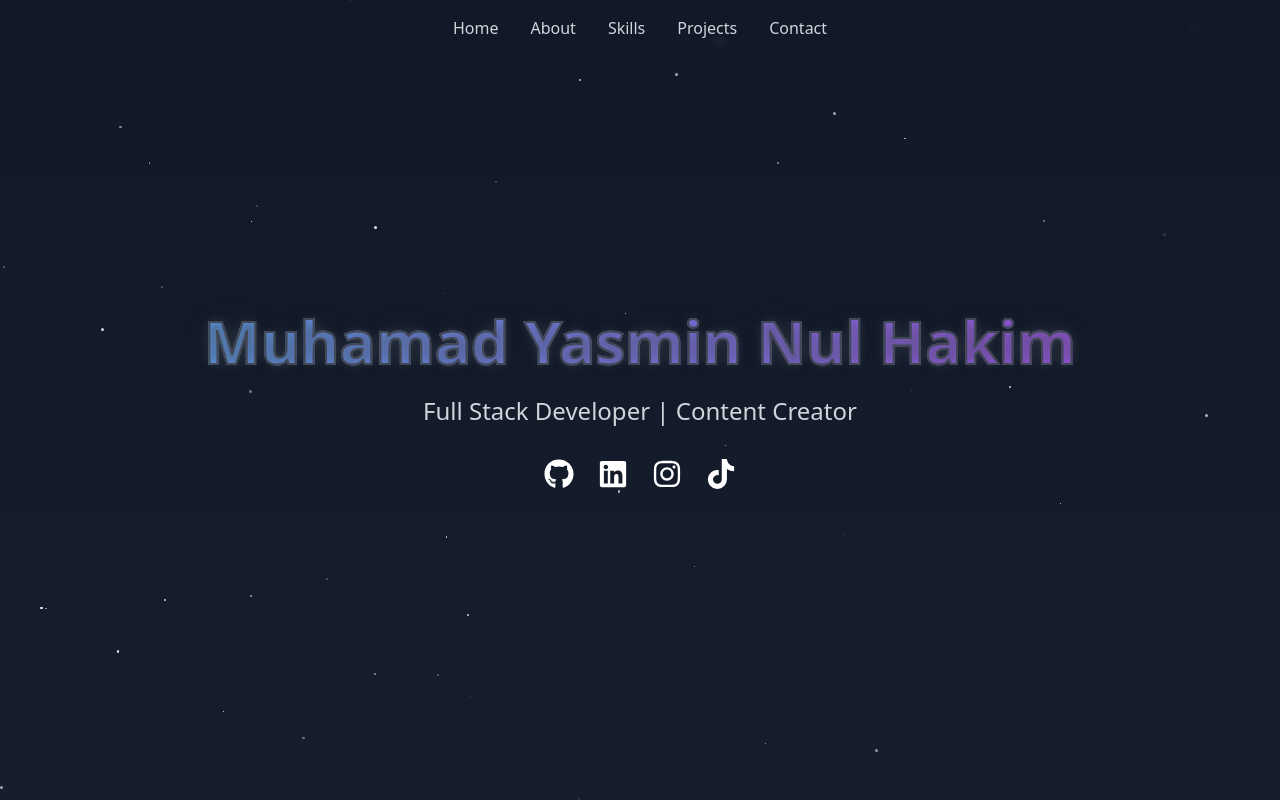
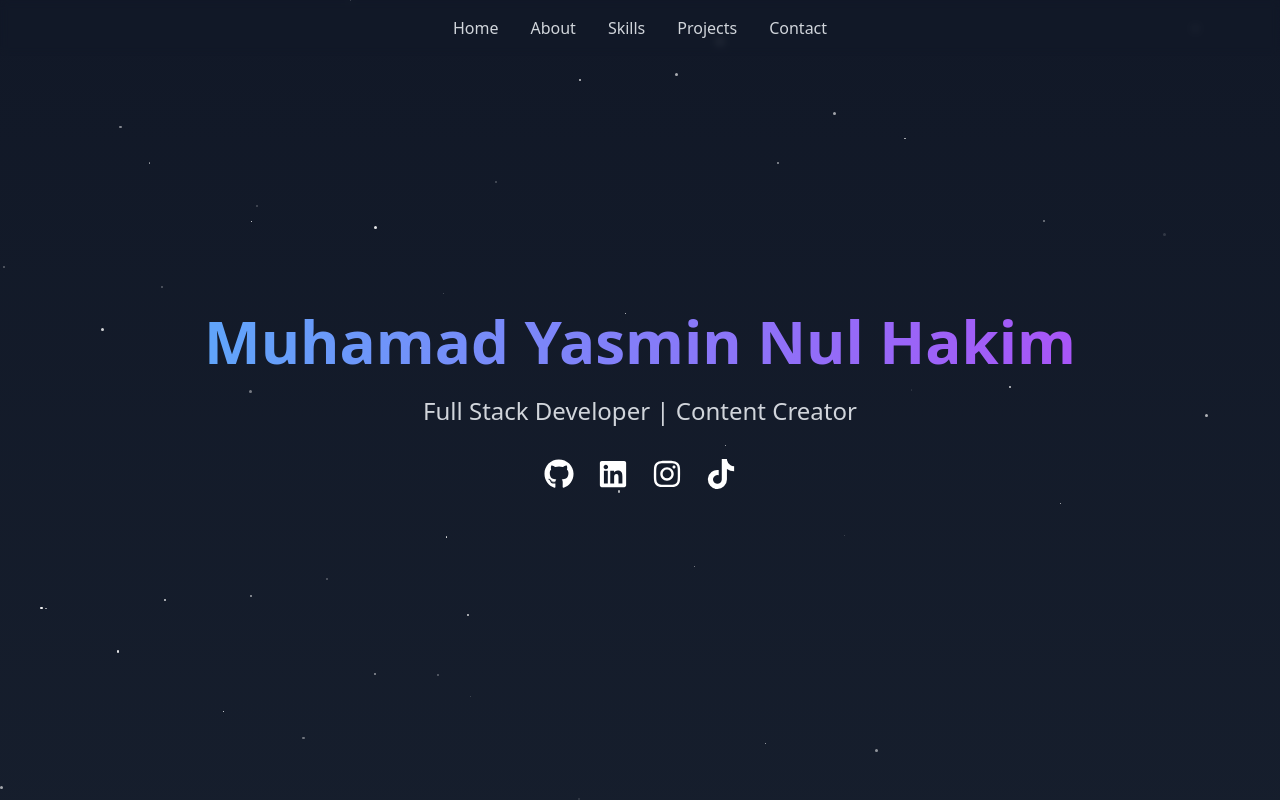
Before and after one commit to silendas/silendas.github.io, a Next.js app: page / in a window 1280 px wide. Shown: the top 800 px of the page. Built offline with nearby package versions, Linux system fonts and the light colour scheme; no server answers; the database is empty.

Commit message:
Update Hero Section

```diff
--- a/app/components/sections/HeroSection.tsx
+++ b/app/components/sections/HeroSection.tsx
@@ -6,7 +6,7 @@
         <section id="home" className="min-h-screen flex items-center justify-center px-2 sm:px-6 lg:px-8 relative overflow-hidden">
             <Stars />
             <div className="text-center relative z-10">
-                <h1 className="text-5xl md:text-6xl font-bold mb-6 bg-clip-text text-transparent bg-gradient-to-r from-blue-400 to-purple-500 animated-border">
+                <h1 className="text-5xl md:text-6xl font-bold mb-6 bg-clip-text text-transparent bg-gradient-to-r from-blue-400 to-purple-500">
                     Muhamad Yasmin Nul Hakim
                 </h1>
                 <p className="text-xl md:text-2xl text-gray-300 mb-8">
--- a/app/globals.css
+++ b/app/globals.css
@@ -5,71 +5,3 @@
 #__next-build-watcher {
     display: none;
   }
-
-.animated-text {
-  background: linear-gradient(
-    to right,
-    #ff0000,
-    #00ff00,
-    #0000ff,
-    #ff0000,
-    #00ff00,
-    #0000ff
-  );
-  -webkit-background-clip: text;
-  background-clip: text;
-  color: transparent;
-  animation: rainbow 6s linear infinite;
-  background-size: 400% 100%;
-}
-
-@keyframes rainbow {
-  0% {
-    background-position: 0 0;
-  }
-  100% {
-    background-position: 400% 0;
-  }
-}
-
-.animated-border {
-    position: relative;
-    -webkit-text-stroke: 2px;
-    -webkit-text-stroke-color: #ffffff;
-    animation: borderColorAnimation 8s linear infinite;
-    text-shadow:
-        0 0 10px rgba(255, 255, 255, 0.5),
-        0 0 20px rgba(255, 255, 255, 0.3),
-        0 0 30px rgba(255, 255, 255, 0.2);
-}
-
-@keyframes borderColorAnimation {
-    0% {
-        -webkit-text-stroke-color: #ffffff;
-        text-shadow:
-            0 0 10px rgba(255, 255, 255, 0.5),
-            0 0 20px rgba(255, 255, 255, 0.3),
-            0 0 30px rgba(255, 255, 255, 0.2);
-    }
-    33% {
-        -webkit-text-stroke-color: #9ca3af;
-        text-shadow:
-            0 0 10px rgba(156, 163, 175, 0.5),
-            0 0 20px rgba(156, 163, 175, 0.3),
-            0 0 30px rgba(156, 163, 175, 0.2);
-    }
-    66% {
-        -webkit-text-stroke-color: #111827;
-        text-shadow:
-            0 0 10px rgba(17, 24, 39, 0.5),
-            0 0 20px rgba(17, 24, 39, 0.3),
-            0 0 30px rgba(17, 24, 39, 0.2);
-    }
-    100% {
-        -webkit-text-stroke-color: #ffffff;
-        text-shadow:
-            0 0 10px rgba(255, 255, 255, 0.5),
-            0 0 20px rgba(255, 255, 255, 0.3),
-            0 0 30px rgba(255, 255, 255, 0.2);
-    }
-}
```
